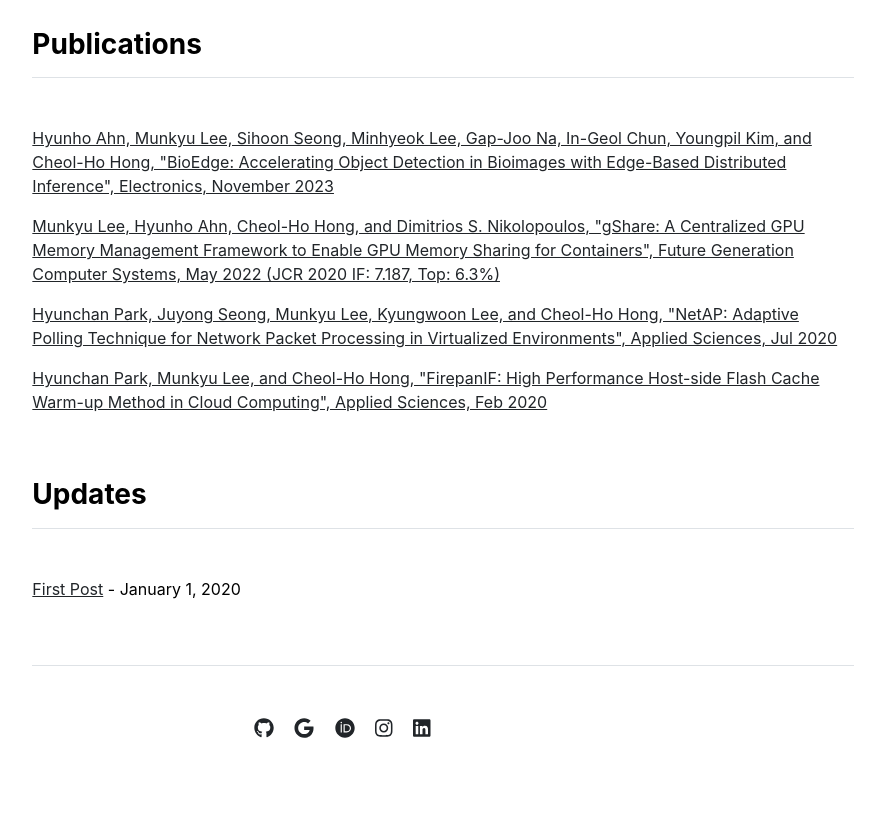
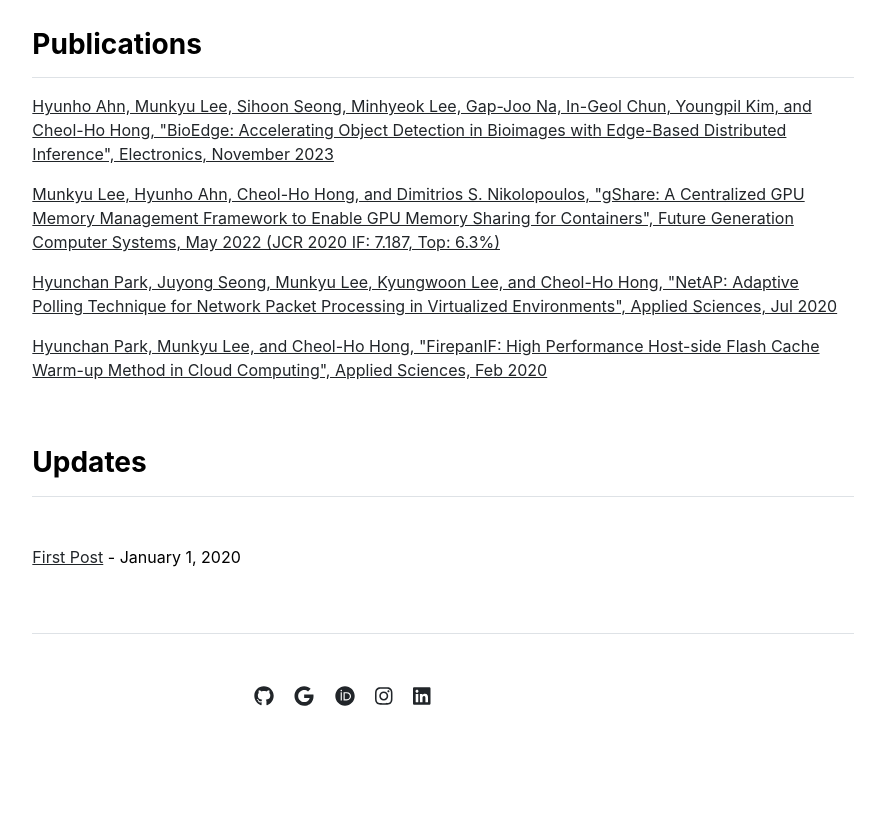
Before and after one commit to hoonySS/hoonySS.github.io, a Jekyll site: the page built from index.md, in a window 1280 px wide. Shown: the part 1419-2259 px from the top of the page, without its empty margins (197-1082 px from the left). Built offline with Jekyll 4.4.1, drawn with Linux system fonts in a browser that asks for light colours; after the commit the page ends 2227 px from its top, so only the background shows below that.

Commit message:
20240102

```diff
--- a/_includes/projects.html
+++ b/_includes/projects.html
@@ -1,19 +1,19 @@
 <div class="row g-5 mb-5">
   <div>
-    <h3 class="fw-bold border-bottom pb-3 mb-5">Projects</h3>
+    <h3 class="fw-bold border-bottom pb-3 mb-3">Projects</h3>
     <h4>Current projects</h4>
     {% for item in site.data.projects.current %}
       <p class="fw-bold">{{ item.name }}</p>
       <p> &nbsp; &#149; {{ item.institution }}</p>
       <p> &nbsp; &#149; {{ item.date }}</p>
     {% endfor %}
-    <p></p>
+    &nbsp;
     <h4>Past projects</h3>
     {% for item in site.data.projects.past %}
       <p class="fw-bold">{{ item.name }}</p>
       <p> &nbsp; &#149; {{ item.institution }}</p>
       <p> &nbsp; &#149; {{ item.date }}</p>
     {% endfor %}
-    <p></p>
+    &nbsp;
   </div>
 </div>
--- a/_includes/publications.html
+++ b/_includes/publications.html
@@ -1,6 +1,6 @@
 <div class="row g-5 mb-5">
   <div>
-    <h3 class="fw-bold border-bottom pb-3 mb-5">Publications</h3>
+    <h3 class="fw-bold border-bottom pb-3 mb-3">Publications</h3>
     {% if page.title == "Home" %}
       {% for item in site.data.publications.featured %}
         <p><a href="{{ item.url }}">{{ item.name }}</a></p>
@@ -10,17 +10,17 @@
       {% for item in site.data.publications.first %}
         <p><a href="{{ item.url }}">{{ item.name }}</a></p>
       {% endfor %}
-      <p></p>
+      &nbsp;
       <h4>Co-author</h4>
       {% for item in site.data.publications.coop %}
         <p><a href="{{ item.url }}">{{ item.name }}</a></p>
       {% endfor %}
-      <p></p>
+      &nbsp;
       <h4>International conferences</h4>
       {% for item in site.data.publications.conferences %}
         <p><a href="{{ item.url }}">{{ item.name }}</a></p>
       {% endfor %}
-      <p></p>
+      &nbsp;
     {% endif %}
   </div>
 </div>
```
